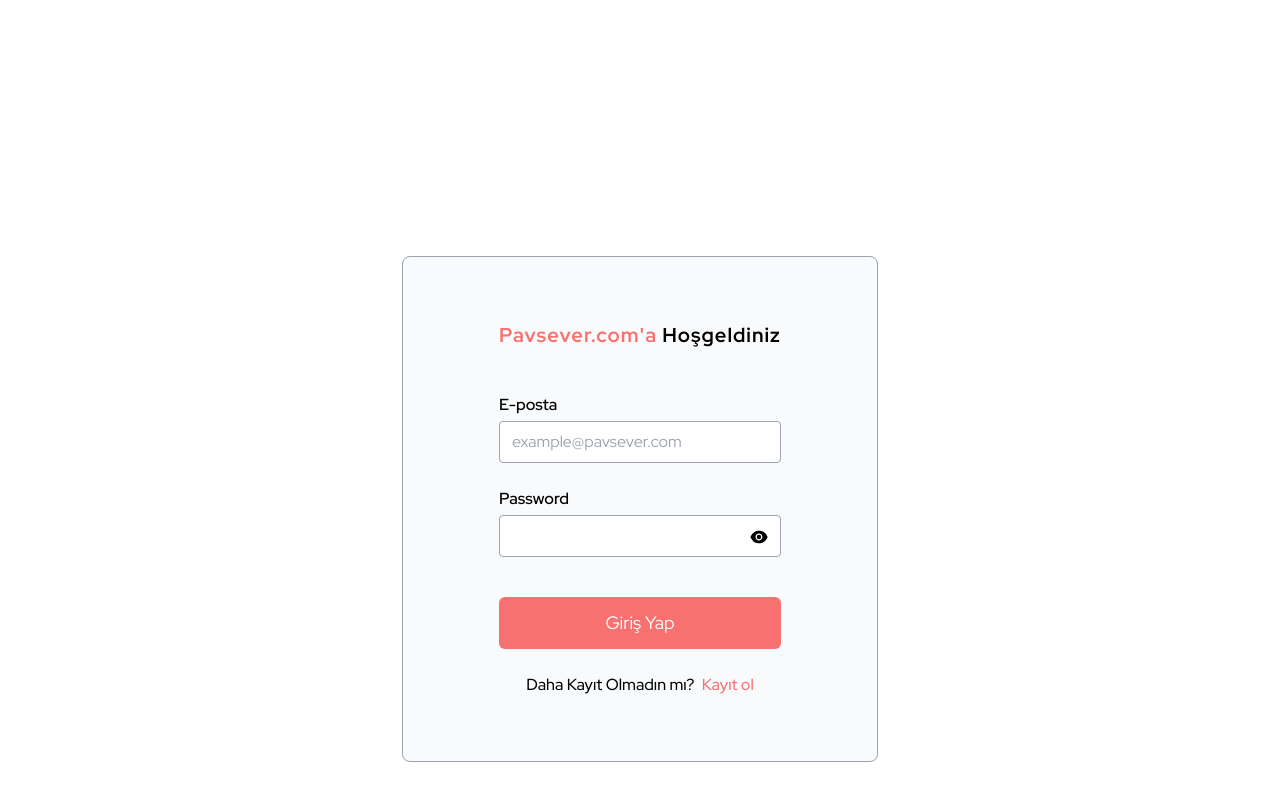
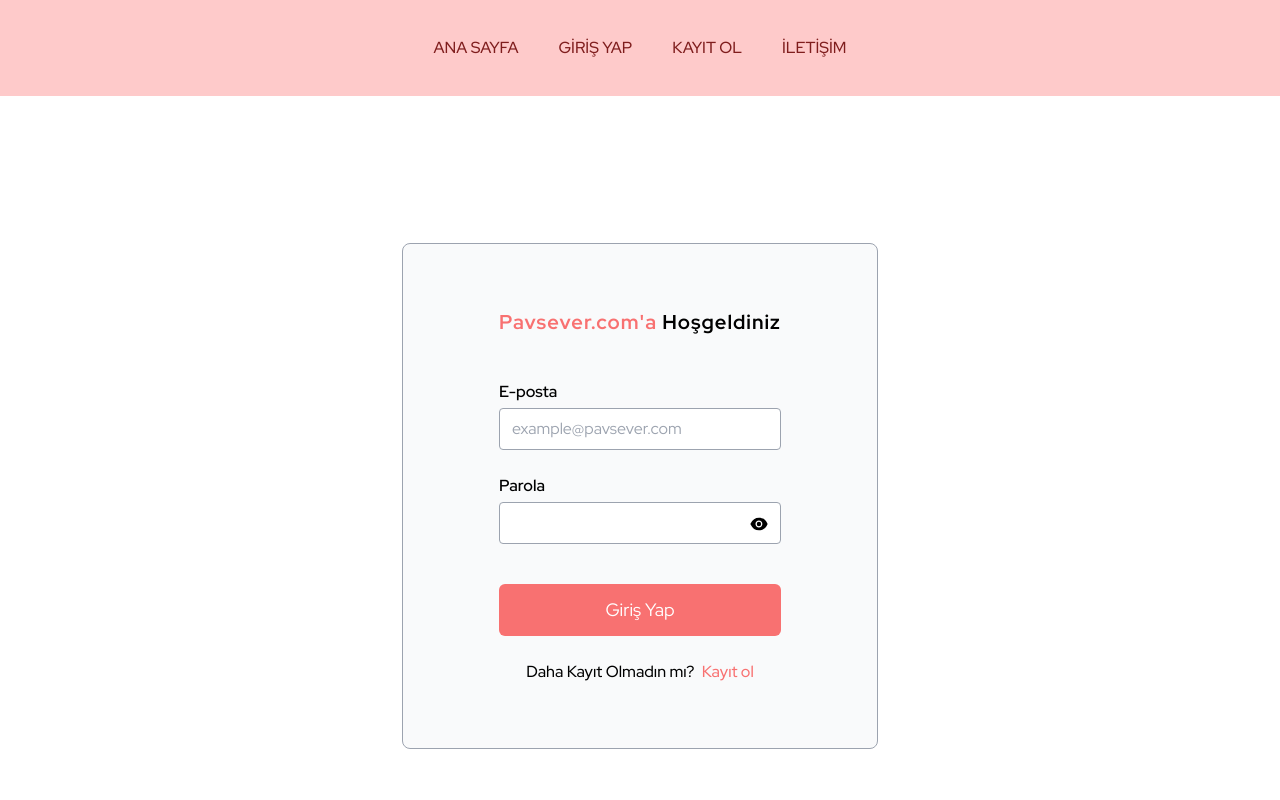
Before and after one commit to poyrazavsever/form_components, a React (Create React App) app: page /login in a window 1280 px wide. Shown: the top 800 px of the page. Built offline with nearby package versions, Linux system fonts and the light colour scheme.

Commit message:
refactor: Router Yapısı Kuruldu.

```diff
--- a/package.json
+++ b/package.json
@@ -11,6 +11,7 @@
     "react-dom": "^18.2.0",
     "react-hook-form": "^7.34.2",
     "react-icons": "^4.4.0",
+    "react-router-dom": "^6.3.0",
     "react-scripts": "5.0.1",
     "web-vitals": "^2.1.4"
   },
--- a/src/App.js
+++ b/src/App.js
@@ -1,18 +1,26 @@
 import Login from "./Components/Login";
 import Register from "./Components/Register";
+import Contact from "./Components/Contact"
 import "./index.css"
+import { Routes, Route, NavLink } from "react-router-dom";
 
 function App() {
   return (
-    <div className=" w-full flex flex-col gap-64 justify-around items-center">
+    <div>
+        <div className="bg-red-200 flex h-24 w-full items-center justify-center gap-4">
+          <NavLink to="/" className="navLink">Ana Sayfa</NavLink>
+          <NavLink to="/login" className="navLink">GİRİŞ YAP</NavLink>
+          <NavLink to="/register" className="navLink">Kayıt Ol</NavLink>
+          <NavLink to="/contact" className="navLink">İLETİŞİM</NavLink>
+        </div>
 
-      <div style={{width:200}}></div>
-
-      <Login />
-
-      <Register />
-
-      <div style={{width:200}}></div>
+        <div className="w-full h-screen flex flex-col gap-64 justify-center items-center">
+          <Routes>
+            <Route path="/login" element={<Login />} />
+            <Route path="/register" element={<Register />} />
+            <Route path="/contact" element={<Contact />} />
+          </Routes>
+        </div>
 
     </div>
   );
--- a/src/Components/Login.jsx
+++ b/src/Components/Login.jsx
@@ -20,7 +20,7 @@
                 </div>
 
                 <div className='upinput'>
-                    <label htmlFor="loginPassword" className='label'>Password</label>
+                    <label htmlFor="loginPassword" className='label'>Parola</label>
 
                     <HidePassword />
 
--- a/src/index.css
+++ b/src/index.css
@@ -27,4 +27,8 @@
     .error{
         @apply text-xs font-semibold text-red-500 absolute -bottom-5;
     }
+
+    .navLink{
+        @apply p-3 transition-all font-medium rounded duration-300 uppercase text-red-900 hover:bg-red-500 hover:text-white;
+    }
 }
--- a/src/index.js
+++ b/src/index.js
@@ -1,13 +1,17 @@
 import React from 'react';
 import ReactDOM from 'react-dom/client';
 import App from './App';
+import { BrowserRouter } from 'react-router-dom';
 
 
 const root = ReactDOM.createRoot(document.getElementById('root'));
 root.render(
   <React.StrictMode>
-    <App />
+    <BrowserRouter>
+      <App />
+    </BrowserRouter>
   </React.StrictMode>
+
 );
 
 // If you want to start measuring performance in your app, pass a function
```
Also changed, not shown: 1 other file (tests, documents, lock files or other folders).
